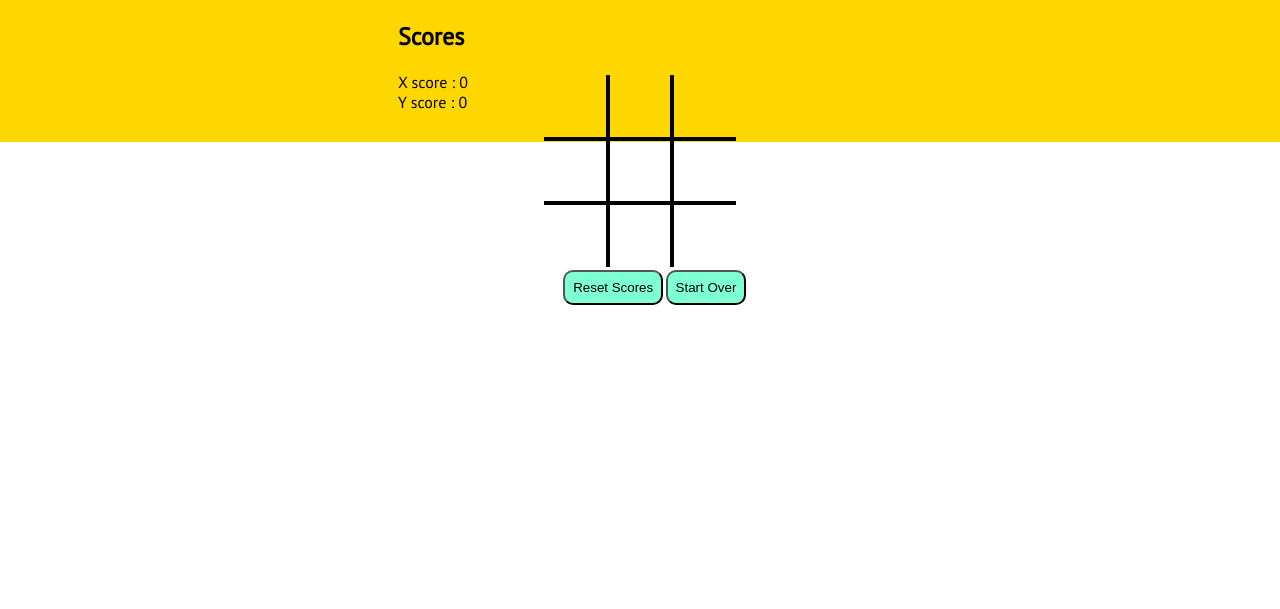
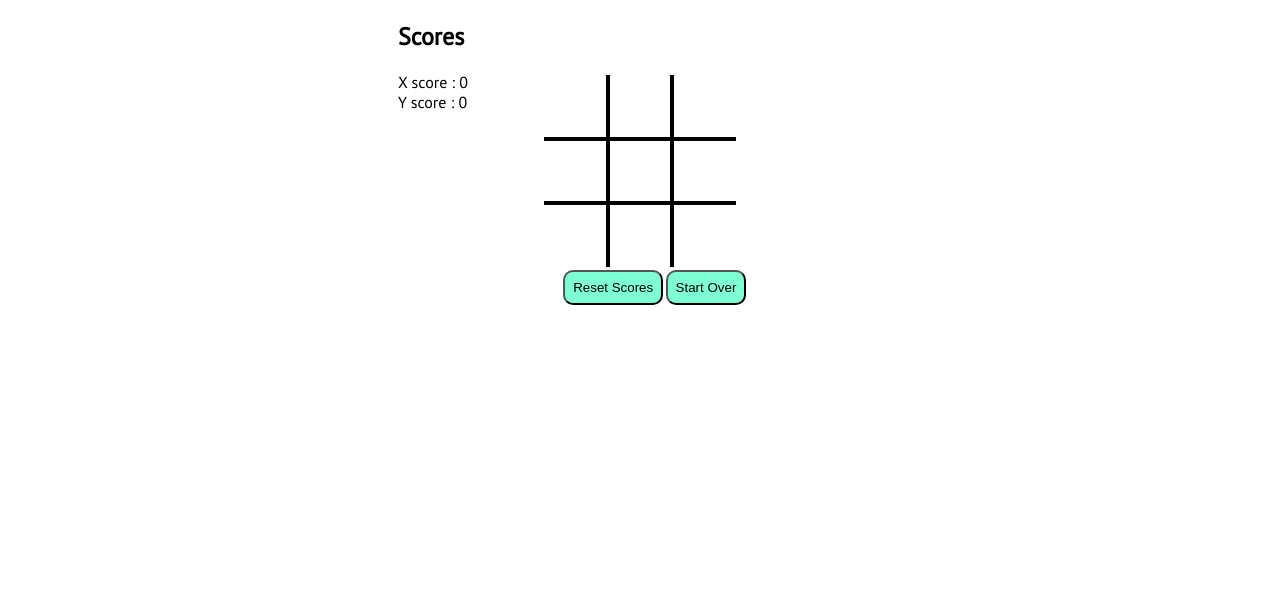
Before and after one commit to Karthik2931/TicTacToe, a plain HTML site: page index.html in a window 1280 px wide. Shown: the part 191-800 px from the top of the page. Drawn offline with Linux system fonts and the light colour scheme.

Commit message:
Updated Change

```diff
--- a/style.css
+++ b/style.css
@@ -24,7 +24,7 @@ nav ul{
 
 .Box{
     position: relative;
-    background-color: gold;
+    /* background-color: gold; */
     display: flex;
     justify-content: center;
     margin-top: 50px;
```
